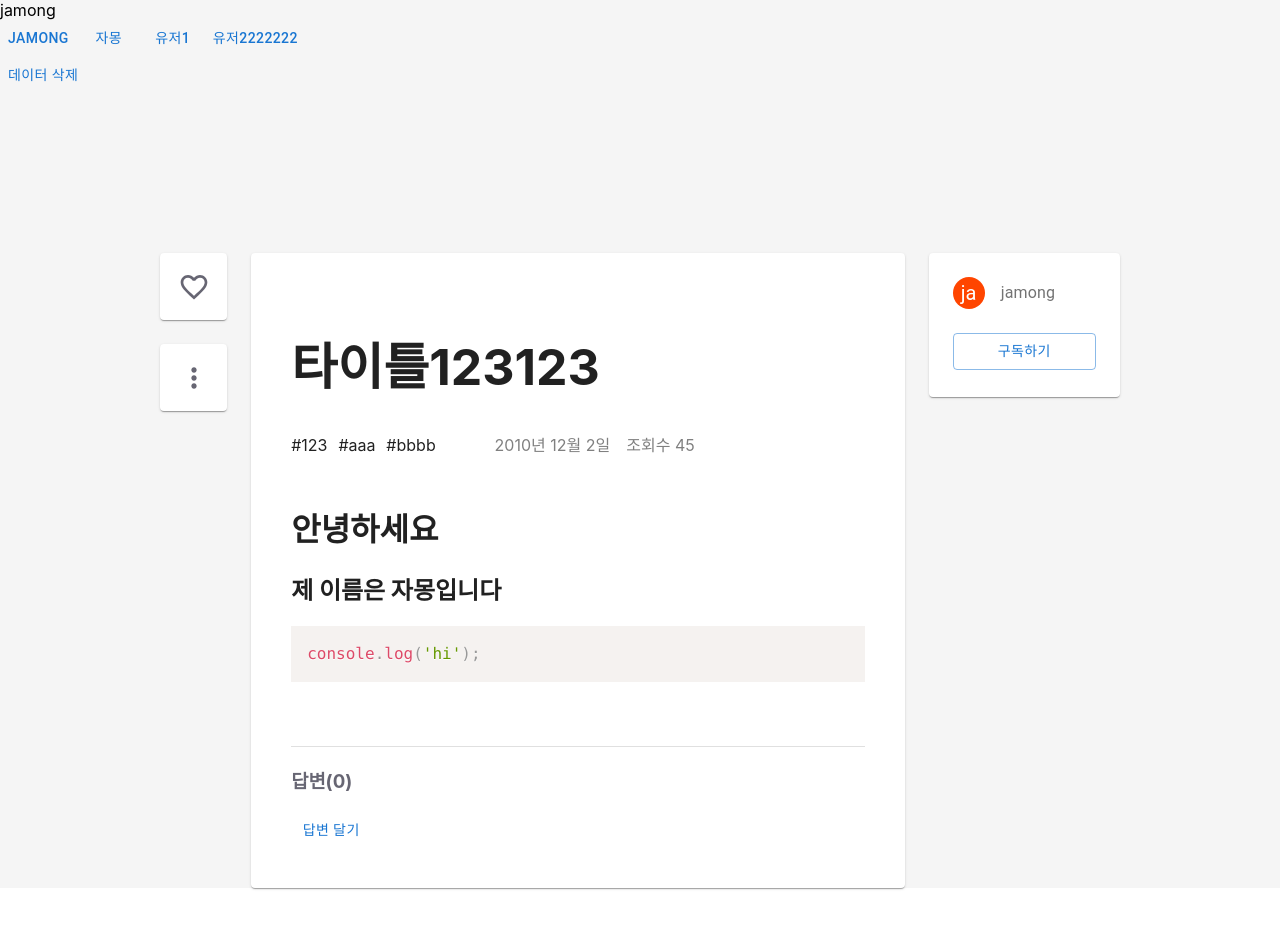
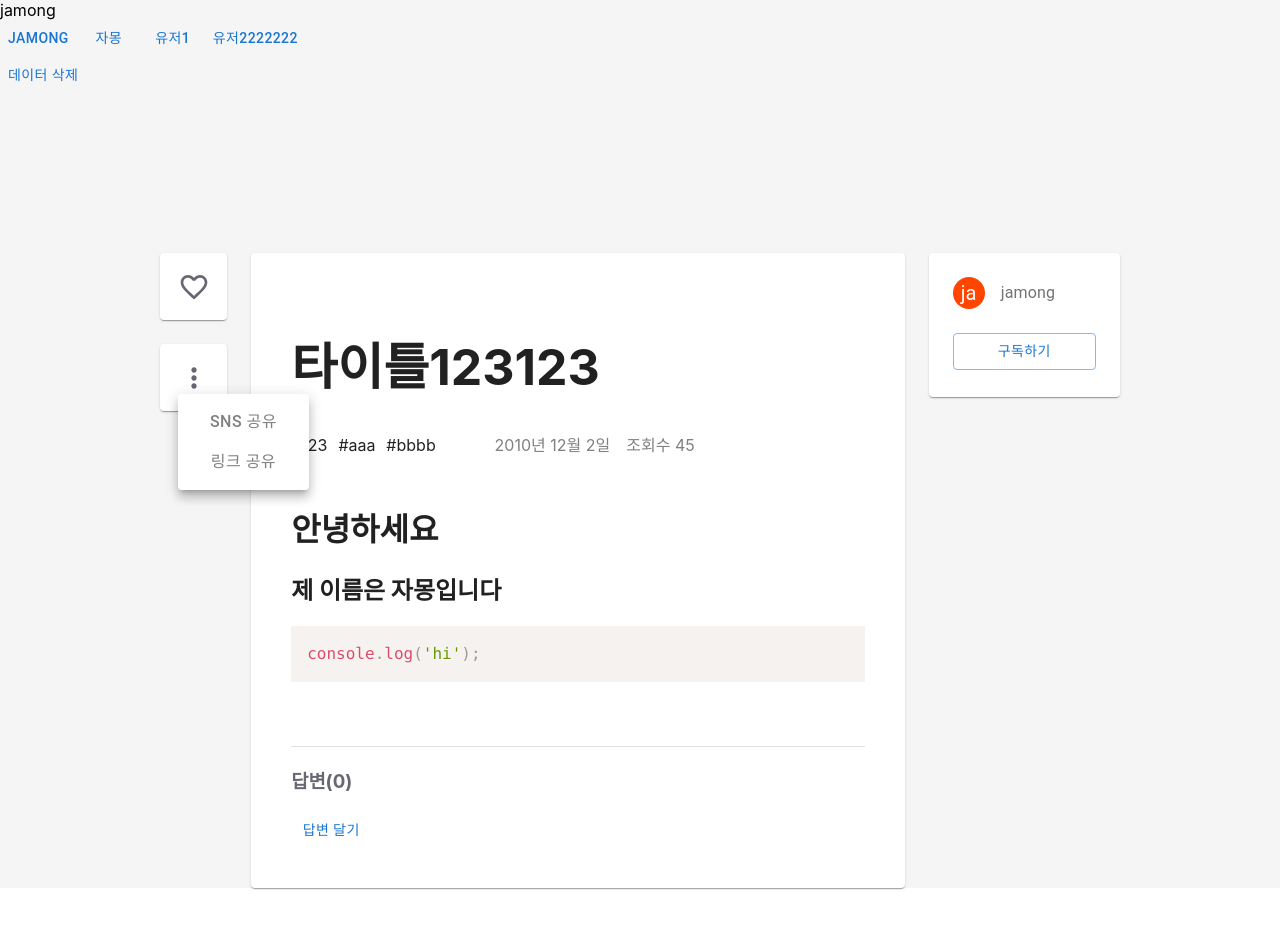
Before and after one commit to OseungKwon/Project-features, a React (Create React App) app in the folder qna/: page / in a window 1280 px wide. Both pictures are taken after a click on the icon 193 px from the left and 377 px from the top of the page. Shown: the top 928 px of the page. Built offline with nearby package versions, Linux system fonts and the light colour scheme; a small style sheet from the web is missing.

Commit message:
클립보드에 복사 기능 추가

```diff
--- a/qna/package.json
+++ b/qna/package.json
@@ -19,6 +19,7 @@
     "@toast-ui/react-editor": "^3.1.0",
     "prismjs": "^1.25.0",
     "react": "^17.0.2",
+    "react-copy-to-clipboard": "^5.0.4",
     "react-dom": "^17.0.2",
     "react-markdown": "^7.0.1",
     "react-redux": "^7.2.5",
--- a/qna/src/App.js
+++ b/qna/src/App.js
@@ -1,6 +1,5 @@
 import { Button } from "@mui/material";
 import React, { useState } from "react";
-import Comment from "./comment/Comment";
 import Qna from "./comment/Qna";
 
 // 수정할 사항
--- a/qna/src/comment/Comment.js
+++ b/qna/src/comment/Comment.js
@@ -7,7 +7,7 @@ import ReplyComment from "./ReplyComment";
 
 // dot icon
 //import FiberManualRecordIcon from "@mui/icons-material/FiberManualRecord";
-import { Stack, Button, Divider, Paper } from "@mui/material";
+import { Stack, Button, Divider } from "@mui/material";
 
 import { Box } from "@mui/system";
 
--- a/qna/src/comment/Qna.js
+++ b/qna/src/comment/Qna.js
@@ -1,8 +1,7 @@
 import React from "react";
-import { useSelector, useDispatch } from "react-redux";
-import uuid from "react-uuid";
+import { useSelector } from "react-redux";
 
-import { Stack, Button, Divider, Paper } from "@mui/material";
+import { Divider, Paper } from "@mui/material";
 
 import Comment from "./Comment";
 import Markdown from "../component/Markdown";
--- a/qna/src/comment/Sub.js
+++ b/qna/src/comment/Sub.js
@@ -1,11 +1,26 @@
 import React, { useState } from "react";
-import { Stack, Button, Divider, Paper } from "@mui/material";
+import { Stack, Button, Paper, Popover } from "@mui/material";
+import { Box } from "@mui/system";
+import { CopyToClipboard } from "react-copy-to-clipboard"; // 클립보드에 복사하게 도와주는 라이브러리
 import FavoriteBorderIcon from "@mui/icons-material/FavoriteBorder";
 import FavoriteIcon from "@mui/icons-material/Favorite";
 import MoreVertIcon from "@mui/icons-material/MoreVert";
+
 const Sub = () => {
   const [like, setLike] = useState(false);
-  console.log(like);
+  const [anchorEl, setAnchorEl] = useState(null);
+  const handleClick = (event) => {
+    setAnchorEl(event.currentTarget);
+  };
+
+  const handleClose = () => {
+    setAnchorEl(null);
+  };
+  const open = Boolean(anchorEl);
+  const id = open ? "simple-popover" : undefined;
+
+  const [copyed, setCopyed] = useState(false);
+
   return (
     <Stack>
       <Paper sx={{ p: 3, mr: 3, mb: 1.5, height: "1.2rem", width: "1.2rem" }}>
@@ -49,8 +64,39 @@ const Sub = () => {
             right: "0.4rem",
             cursor: "pointer",
           }}
+          aria-describedby={id}
+          variant="contained"
+          onClick={handleClick}
         />
       </Paper>
+      <Popover
+        id={id}
+        open={open}
+        anchorEl={anchorEl}
+        onClose={handleClose}
+        anchorOrigin={{
+          vertical: "bottom",
+          horizontal: "left",
+        }}
+      >
+        <Box
+          sx={{ p: 1, pl: 1, pr: 1, display: "flex", flexDirection: "column" }}
+        >
+          <Button sx={{ color: "gray", fontSize: "1rem", pl: 3, pr: 3 }}>
+            SNS 공유
+          </Button>
+          <CopyToClipboard text={window.location.href}>
+            <Button
+              sx={{ color: "gray", fontSize: "1rem", pl: 3, pr: 3 }}
+              onClick={() => {
+                setCopyed(true);
+              }}
+            >
+              {copyed ? "(복사되었습니다)" : "링크 공유"}
+            </Button>
+          </CopyToClipboard>
+        </Box>
+      </Popover>
     </Stack>
   );
 };
--- a/qna/src/comment/UserInfo.js
+++ b/qna/src/comment/UserInfo.js
@@ -1,6 +1,6 @@
 import React from "react";
 import { useSelector } from "react-redux";
-import { Stack, Button, Divider, Paper } from "@mui/material";
+import { Stack, Button, Paper } from "@mui/material";
 import { check_kor, Item, ProfileIcon } from "../component/CommentTool";
 const UserInfo = () => {
   const { writer } = useSelector((state) => state.qna);
--- a/qna/src/redux/index.js
+++ b/qna/src/redux/index.js
@@ -1,4 +1,4 @@
-import { configureStore } from "@reduxjs/toolkit";
+// import { configureStore } from "@reduxjs/toolkit";
 import { combineReducers } from "redux";
 import commentReducer from "./comment";
 import qnaReducer from "./qna";
```
Also changed, not shown: 1 other file (tests, documents, lock files or other folders).
